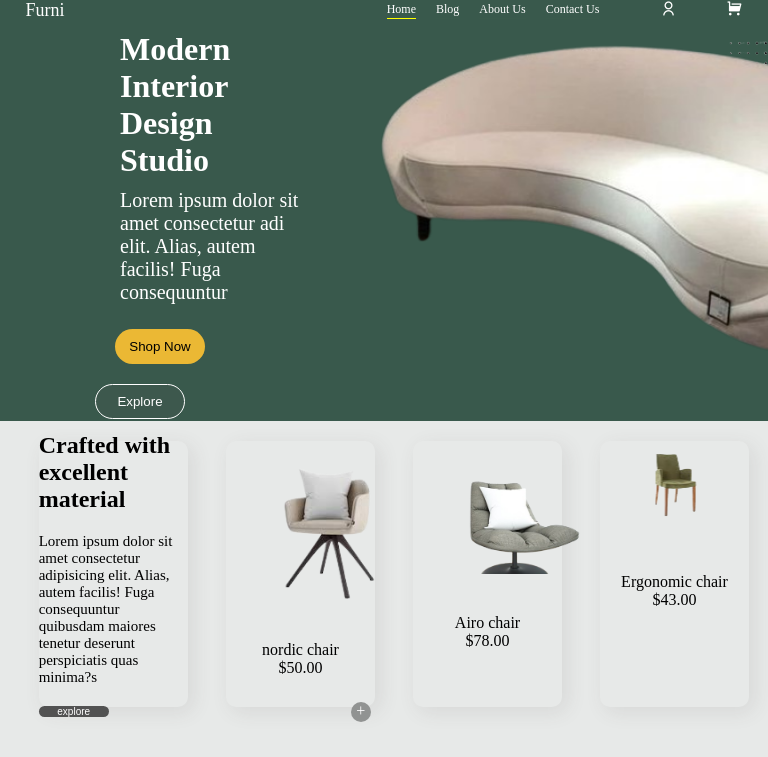
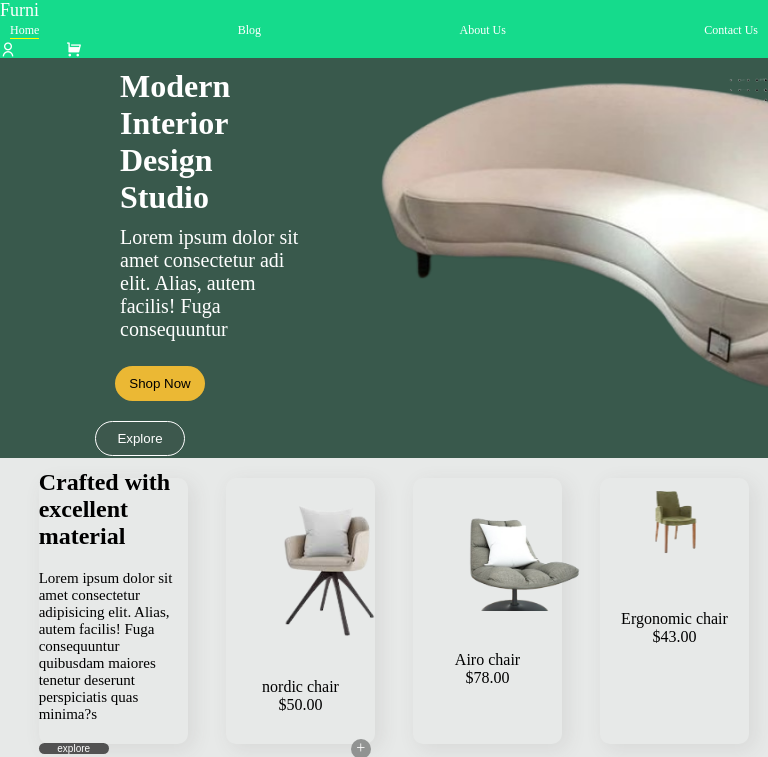
Before and after one commit to kajallodhi27/landing-page, a plain HTML site: page index.html in a window 768 px wide. Shown: the top 757 px of the page. Drawn offline with nearby package versions, Linux system fonts and the light colour scheme.

Commit message:
first commit

```diff
--- a/style.css
+++ b/style.css
@@ -27,29 +27,21 @@ nav {
   /* padding: 12px 22px; */
   color: white;
   text-decoration: none;
-
-
 }
 
 .one {
-
   width: 300px;
   font-size: 18px;
-
 }
 
 .two {
-
   display: flex;
   justify-content: space-between;
   font-size: 12px;
-
-
 }
 
 .two .home {
   border-bottom: 1px solid yellow;
-
 }
 
 .two a {
@@ -57,9 +49,6 @@ nav {
   color: white;
   text-decoration: none;
   border-bottom: 1px solid rgba(255, 255, 0, 0.003);
-
-
-
 }
 
 .two a:hover {
@@ -83,27 +72,20 @@ nav {
   display: flex;
   /* justify-content: space-between; */
   background-color: #39594C;
-  ;
   height: 400px;
-
-
-
 }
 
 .container {
   width: 40%;
   height: 100%;
   padding-left: 70px;
-
 }
 
 .container h1 {
-
   /* font-size: 20px; */
   margin: 10px;
   padding-left: 40px;
   color: white;
-
 }
 
 .container p {
@@ -114,15 +96,11 @@ nav {
 }
 
 .container .btn {
-
   margin: 5px;
   padding-left: 20px;
   font-size: 10px;
   border-radius: 40px;
-
-
 }
-
 
 .btn .b {
   background-color: #EBB834;
@@ -138,7 +116,6 @@ nav {
 }
 
 .btn .c {
-
   width: 90px;
   height: 35px;
   border-radius: 20px;
@@ -152,9 +129,7 @@ nav {
   width: 60%;
   height: 100%;
   object-fit: cover;
-
   position: relative;
-
 }
 
 .img1 {
@@ -178,10 +153,7 @@ img {
   transform: rotateY(538deg);
   object-fit: cover;
   top: 5%;
-
 }
-
-
 
 .cards {
   display: flex;
@@ -202,12 +174,9 @@ img {
   box-shadow: 5px 5px 20px rgba(74, 67, 67, 0.1);
   cursor: pointer;
   /* padding: 10px; */
-
-
 }
 
 .card1 h1 {
-
   /* font-size: 20px; */
   /* margin: 10px;
   padding-left: 10px; */
@@ -216,8 +185,6 @@ img {
 .card1 p {
   margin-top: 20px;
   font-size: 15px;
-
-
 }
 
 .card1 button {
@@ -236,14 +203,12 @@ img {
 .card2 {
   display: flex;
   flex-direction: column;
-  ;
   width: 20%;
   height: 95%;
   text-align: center;
   border-radius: 10px;
   box-shadow: 5px 5px 20px rgba(74, 67, 67, 0.1);
   cursor: pointer;
-
 }
 
 .card2 .c1 {
@@ -257,7 +222,6 @@ img {
 }
 
 .card2 .c2 .plus {
-
   width: 20px;
   height: 20px;
   margin-top: 25px;
@@ -265,8 +229,6 @@ img {
   background: #919392;
   color: white;
   margin-left: 125px;
-
-
 }
 
 .card3 {
@@ -276,7 +238,6 @@ img {
   border-radius: 10px;
   box-shadow: 5px 5px 20px rgba(74, 67, 67, 0.1);
   cursor: pointer;
-
 }
 
 .card3 .c3 {
@@ -296,7 +257,6 @@ img {
   border-radius: 10px;
   box-shadow: 5px 5px 20px rgba(74, 67, 67, 0.1);
   cursor: pointer;
-
 }
 
 .card4 .c5 {
@@ -316,7 +276,6 @@ img {
   justify-content: space-around;
   padding-top: 90px;
   /* background-color: blueviolet; */
-
 }
 
 .section_container1 {
@@ -324,10 +283,7 @@ img {
   flex-direction: column;
   /* margin-top: 20px; */
   margin-left: 80px;
-
   /* border: 2px solid black; */
-
-
 }
 
 .section1 {
@@ -335,9 +291,6 @@ img {
   flex-direction: column;
   /* align-items: center; */
   margin-top: 10px;
-
-
-
 }
 
 .section2 {
@@ -346,31 +299,21 @@ img {
   width: 100%;
   margin: 5px;
   padding-top: 20px;
-
   row-gap: 200px;
   /* background-color: orange; */
   justify-content: space-between;
   /* column-gap: 70px; */
-
-
 }
 
 .section2 .block1 {
-
-
   align-items: center;
-
   text-align: justify;
   /* flex-direction: column; */
   /* justify-content: space-between;
   gap: 20px; */
   /* row-gap: 10px; */
   width: 50%;
-
-
 }
-
-
 
 .sec1 {
   /* border: 2px solid red; */
@@ -390,7 +333,6 @@ img {
 .ri-calendar-line {
   font-size: 40px;
   margin-top: 10px;
-
 }
 
 .ri-briefcase-5-line {
@@ -404,7 +346,6 @@ img {
 }
 
 .section_container1 p {
-
   font-size: 15px;
   opacity: 0.7;
   margin-top: 10px;
@@ -412,23 +353,16 @@ img {
   /* color: aqua; */
 }
 
-
-
 h3 {
   font-weight: bold;
   margin-top: 10px;
 }
 
 .section2 .block2 {
-
   width: 50%;
   align-items: center;
   text-align: justify;
-
   justify-content: space-between;
-
-
-
 }
 
 .sec3 {
@@ -438,9 +372,6 @@ h3 {
 .sec4 {
   margin-top: 10px;
 }
-
-
-
 
 .section_container2 {}
 
@@ -500,7 +431,6 @@ h3 {
 }
 
 .box1 .i3 {
-
   position: absolute;
   width: 280px;
   margin-left: 329px;
@@ -517,7 +447,6 @@ img {
   position: absolute;
   width: 180px;
   margin-left: 430px;
-
   z-index: -1;
 }
 
@@ -562,24 +491,17 @@ ul {
 
 .l1 {
   margin-left: 20px;
-
-
 }
 
 .l2 {
   margin-left: 40px;
-
-
 }
 
 li p {
   opacity: 0.5;
 }
 
-
-
 .bttn {
-
   background-color: #323333;
   color: white;
   width: 78px;
@@ -588,7 +510,6 @@ li p {
   margin: 10px;
   border: none;
   margin-left: 40px;
-
 }
 
 .service__card1 {
@@ -609,7 +530,6 @@ li p {
 
 .car1 h3 {
   margin-top: 40px;
-
 }
 
 .car1 p {
@@ -617,9 +537,6 @@ li p {
   opacity: 0.5;
   font-size: 15px;
 }
-
-
-
 
 .car2 {
   display: flex;
@@ -630,11 +547,8 @@ li p {
   width: 150px;
 }
 
-
-
 .car2 h3 {
   margin-top: 40px;
-
 }
 
 .car2 p {
@@ -660,9 +574,7 @@ li p {
   margin-top: 10px;
   opacity: 0.5;
   font-size: 15px;
-
 }
-
 
 .footer {
   width: 100%;
@@ -673,7 +585,6 @@ li p {
 
 .container_f {
   /* margin-top: 200px; */
-
 }
 
 .row {
@@ -712,8 +623,6 @@ a {
   /* opacity: 0.2; */
 }
 
-
-
 .footer-bar {
   display: flex;
   width: 100%;
@@ -724,17 +633,12 @@ a {
 .copy {
   /* background-color: red; */
   color: #E7E9E8;
-
 }
 
 .social-links {
   background-color: blue;
   margin-left: 800px;
-
-
-
 }
-
 
 .ri-instagram-line {
   font-size: 20px;
@@ -760,3 +664,26 @@ a {
   margin-left: 20px;
   /* background-color: #1DA1F2; */
 }
+
+/* @media quaery */
+@media only screen and (max-width: 800px) and (min-width: 501px) {
+
+
+  .mainContainer {
+    width: 100%;
+    height: 100%;
+    /* overflow: hidden; */
+    /* background-color: #34eb6e; */
+  }
+
+  nav {
+    flex-direction: column;
+    justify-content: space-around;
+    background-color: #15db8c;
+    width: 100%;
+
+    color: white;
+
+  }
+
+}
```
Also changed, not shown: index.html (+0 -14 lines).
